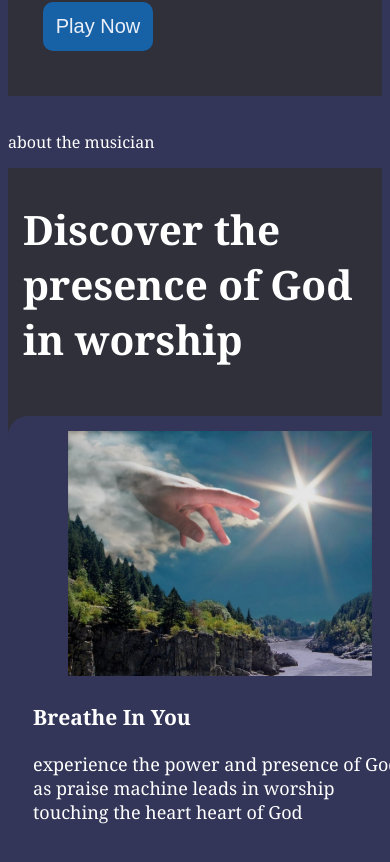
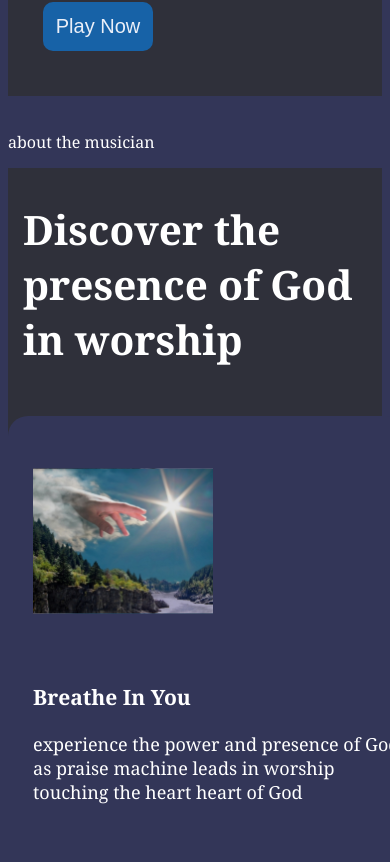
Before and after one commit to LordNedStark1/Prais-Machine-Music, a React (Create React App) app: page / in a window 390 px wide. Shown: the part 1128-1990 px from the top of the page. Built offline with nearby package versions, Linux system fonts and the light colour scheme.

Commit message:
worked on nav bar for small screen

```diff
--- a/src/components/LandingPage/LandingPage.css
+++ b/src/components/LandingPage/LandingPage.css
@@ -109,13 +109,13 @@
 
 .worship-card-image{
     height: 245px;
-    width: 295px;
+    width: 278px;
     margin-top: 15px;
     border-radius: 20px;
-    transition: height 0.3s ease, width 0.3s ease;
+    transition: height 0.7s ease, width 0.7s ease;
     &:hover {
-        height: 259px;
-        width: 300px;
+        height: 249px;
+        width: 270px;
       }
 }
 
@@ -175,13 +175,11 @@
     margin-top: 6px;
     width: 580px;
     gap: 10px;
-    /* background-color: #2F303A; */
     padding-bottom: 10px;
 }
 .message-text-area{
     margin-top: 15px;
     border-radius: 10px;
-
 }
 .other-contact-links{
     margin-top: 30px;
@@ -197,7 +195,6 @@
     list-style: none;
     margin-bottom: 20px;
     width: 190px;
-    /* background-color: #2F303A; */
 }
 .icon-image{
     height: 28px;
@@ -278,12 +275,17 @@
     }
 
     .worship-card-image {
-      width: 100%;
+
+
+        height: 230px;
+        width: 180px;
+        margin-top: 10px;
 
       transition: none;
       &:hover {
-        height: auto;
-        width: auto;
+        height: 235px;
+        width: 195px;
+        border-radius: 20px;
       }
     }
 
--- a/src/components/LandingPage/LandingPage.jsx
+++ b/src/components/LandingPage/LandingPage.jsx
@@ -6,6 +6,7 @@ import WorshipSongCard from '../ReusableComponents/WorshipSongCard'
 import { useState } from 'react'
 
 import lottie from 'lottie-web';
+import NavBar from '../navBar/NavBar'
 
 const LandingPage = () => {
   const [emailObj , setEmailObject] = useState({
@@ -115,34 +116,13 @@ const LandingPage = () => {
     )
   }
 
-const navBar = () => {
-  const isSmallScreen = window.innerWidth <= 468; // Adjust the breakpoint as needed
-
-  return (
-    <div>
-      {isSmallScreen ? (
-        <h3 className="mobile-header">PraiseMachineMusic</h3>
-      ) : (
-        <div className='nav-bar'>
-          <h3>PraiseMachineMusic</h3>
-          <ul>
-            <li><a href="#new-release" className='custom-link'>kabiyesi</a></li>
-            <li><a href="#other-songs" className='custom-link'>Other songs</a></li>
-            <li><a href="#contact-info" className='custom-link'>Contact us</a></li>
-          </ul>
-          <button className='play-now-button' onClick={redirectToKaniyesiOnAudioMack}>Play Now</button>
-        </div>
-      )}
-    </div>
-  );
-};
-
           // href='https://audiomack.com/praisemachinemusic-1/album/nextlevel-1'
           // href= 'https://audiomack.com/praisemachinemusic-1/song/breathe-in-you'
           // href='https://audiomack.com/praisemachinemusic-1/song/eleojo'
   return (
     <div className='main-container'>
-      {navBar() }
+
+      <NavBar/>
       <div className='header'>
         <div className='header-image'></div>
         <div className="middle-bubble"></div>
--- /dev/null
+++ b/src/components/navBar/NavBar.jsx
@@ -0,0 +1,41 @@
+import React, { useState, useEffect } from 'react';
+// import './YourComponent.css';
+
+const NavBar = () => {
+  const [isSmallScreen, setIsSmallScreen] = useState(window.innerWidth <= 390);
+
+  const redirectToKaniyesiOnAudioMack= () => {
+
+    window.open('https://audiomack.com/praisemachinemusic-1/song/kabiyesi', '_blank');
+  };
+  useEffect(() => {
+    const handleResize = () => {
+      setIsSmallScreen(window.innerWidth <= 390);
+    };
+
+    window.addEventListener('resize', handleResize);
+
+    return () => {
+      window.removeEventListener('resize', handleResize);
+    };
+  }, []);
+  return (
+    <div>
+      {isSmallScreen ? (
+        <h3 className="mobile-header">PraiseMachineMusic</h3>
+      ) : (
+        <div className='nav-bar'>
+          <h3>PraiseMachineMusic</h3>
+          <ul>
+            <li><a href="#new-release" className='custom-link'>kabiyesi</a></li>
+            <li><a href="#other-songs" className='custom-link'>Other songs</a></li>
+            <li><a href="#contact-info" className='custom-link'>Contact us</a></li>
+          </ul>
+          <button className='play-now-button' onClick={redirectToKaniyesiOnAudioMack}>Play Now</button>
+        </div>
+      )}
+    </div>
+  );
+};
+
+export default NavBar;
```
